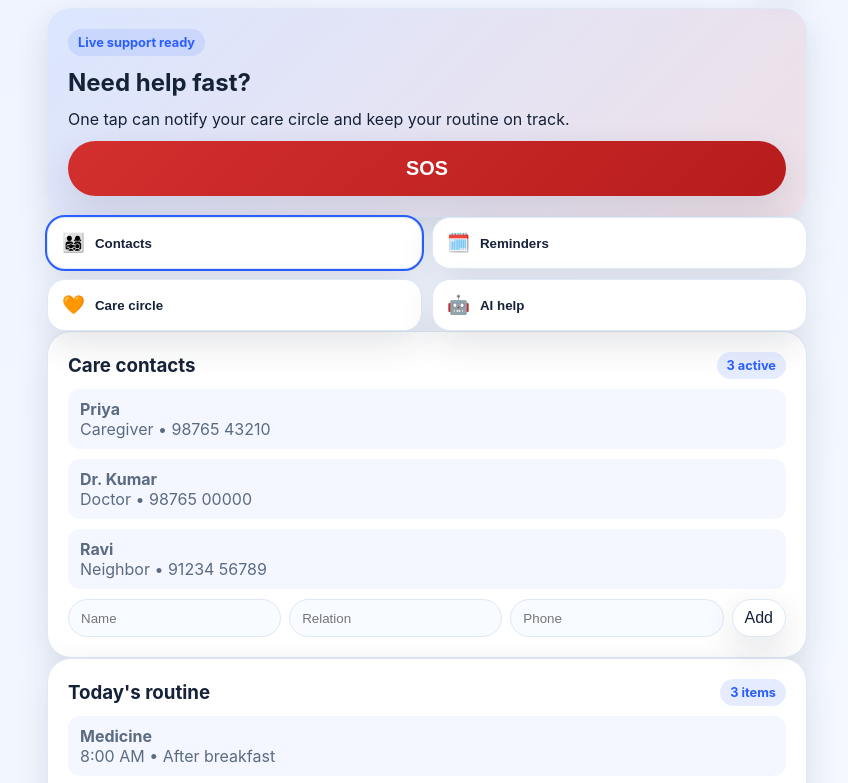
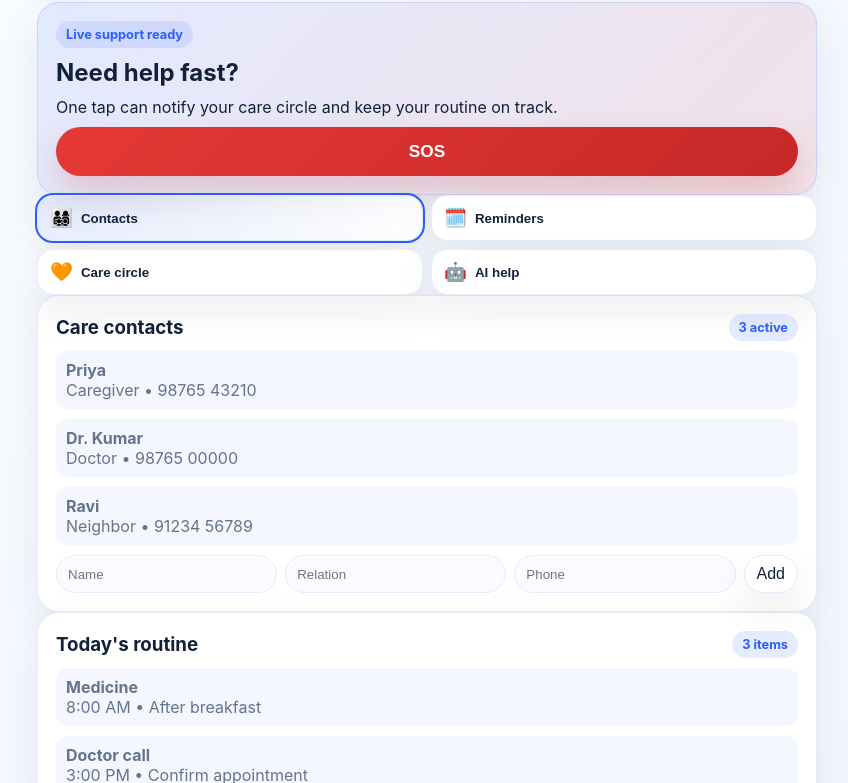
Before and after one commit to ramkumar957957-ai/sahay, a plain HTML site: page index.html in a window 1280 px wide. Shown: the part 94-877 px from the top of the page, without its empty margins (213-1061 px from the left). Drawn offline with Linux system fonts and the light colour scheme.

Commit message:
Updated UI

```diff
--- a/style.css
+++ b/style.css
@@ -1,14 +1,14 @@
 :root {
   color-scheme: light;
-  --bg: #eef4ff;
+  --bg: #f5f8ff;
   --panel: #ffffff;
-  --accent: #d32f2f;
-  --accent-dark: #b71c1c;
-  --text: #152238;
-  --muted: #5b6b82;
-  --border: #dfe8f6;
-  --shadow: 0 12px 34px rgba(21, 34, 56, 0.12);
-  --input-bg: #f8fbff;
+  --accent: #e53935;
+  --accent-dark: #c62828;
+  --text: #12213a;
+  --muted: #64748b;
+  --border: #e5ecfb;
+  --shadow: 0 16px 40px rgba(15, 23, 42, 0.08);
+  --input-bg: #f9fbff;
 }
 
 body.dark {
@@ -19,8 +19,8 @@ body.dark {
   --accent-dark: #dc2626;
   --text: #f8fafc;
   --muted: #cbd5e1;
-  --border: #1f2d3d;
-  --shadow: 0 14px 34px rgba(0, 0, 0, 0.35);
+  --border: #19263a;
+  --shadow: 0 16px 40px rgba(0, 0, 0, 0.28);
   --input-bg: #111c2e;
 }
 
@@ -29,25 +29,25 @@ body.dark {
 body {
   margin: 0;
   font-family: Inter, "Segoe UI", Arial, sans-serif;
-  background: linear-gradient(145deg, var(--bg), #f8fbff);
+  background: radial-gradient(circle at top left, #f8fbff 0%, var(--bg) 55%, #eef4ff 100%);
   color: var(--text);
   min-height: 100vh;
-  padding: 12px 14px 28px;
+  padding: 12px 14px 26px;
 }
 
 .app-shell {
-  max-width: 620px;
+  max-width: 720px;
   margin: 0 auto;
   display: flex;
   flex-direction: column;
-  gap: 14px;
+  gap: 12px;
 }
 
 .topbar {
   display: flex;
   justify-content: space-between;
   align-items: center;
-  padding: 4px 2px;
+  padding: 2px 2px 6px;
   gap: 10px;
 }
 
@@ -60,14 +60,15 @@ body {
 .brand { display: flex; align-items: center; gap: 10px; }
 
 .brand-badge {
-  width: 44px;
-  height: 44px;
+  width: 46px;
+  height: 46px;
   border-radius: 14px;
   display: grid;
   place-items: center;
   background: linear-gradient(135deg, #4f7cff, #2a5eff);
   color: white;
   font-size: 1.1rem;
+  box-shadow: 0 10px 24px rgba(42, 94, 255, 0.24);
 }
 
 .eyebrow {
@@ -94,16 +95,17 @@ h1, h2, h3, p { margin: 0; }
 .hero-card, .panel {
   background: var(--panel);
   border: 1px solid var(--border);
-  border-radius: 24px;
-  padding: 20px;
+  border-radius: 22px;
+  padding: 18px;
   box-shadow: var(--shadow);
 }
 
 .hero-card {
   display: flex;
   flex-direction: column;
-  gap: 12px;
+  gap: 10px;
   background: linear-gradient(135deg, rgba(79,124,255,0.12), rgba(211,47,47,0.11));
+  border: 1px solid rgba(42, 94, 255, 0.14);
 }
 
 .status-pill, .small-pill {
@@ -122,36 +124,45 @@ h1, h2, h3, p { margin: 0; }
   border-radius: 999px;
   background: linear-gradient(135deg, var(--accent), var(--accent-dark));
   color: white;
-  font-size: 1.24rem;
+  font-size: 1.08rem;
   font-weight: 800;
-  padding: 16px 30px;
+  padding: 14px 20px;
   cursor: pointer;
-  box-shadow: var(--shadow);
+  box-shadow: 0 14px 28px rgba(197, 53, 53, 0.2);
   width: 100%;
 }
 
 .quick-actions {
   display: grid;
-  grid-template-columns: 1fr 1fr;
-  gap: 10px;
+  grid-template-columns: repeat(2, minmax(0, 1fr));
+  gap: 8px;
 }
 
 .action-card {
   border: 1px solid var(--border);
-  border-radius: 18px;
-  padding: 14px;
+  border-radius: 16px;
+  padding: 11px 12px;
   background: var(--panel);
   color: var(--text);
   display: flex;
   align-items: center;
-  gap: 10px;
+  gap: 8px;
   box-shadow: var(--shadow);
   cursor: pointer;
   font-weight: 600;
+  min-height: 46px;
+  transition: transform 140ms ease, box-shadow 140ms ease;
+}
+
+.action-card:hover,
+.action-card:focus-visible {
+  transform: translateY(-1px);
+  box-shadow: 0 10px 24px rgba(15, 23, 42, 0.12);
 }
 
 .action-card.active {
   outline: 2px solid #2a5eff;
+  background: linear-gradient(135deg, rgba(42,94,255,0.08), rgba(255,255,255,0.95));
 }
 
 .icon { font-size: 1.15rem; }
@@ -174,7 +185,7 @@ h1, h2, h3, p { margin: 0; }
 }
 
 .list li {
-  padding: 10px 12px;
+  padding: 9px 10px;
   border-radius: 12px;
   background: rgba(79,124,255,0.06);
 }
@@ -186,10 +197,10 @@ h1, h2, h3, p { margin: 0; }
 }
 
 .inline-form input, .assistant-form input {
-  flex: 1 1 120px;
+  flex: 1 1 110px;
   border: 1px solid var(--border);
   border-radius: 999px;
-  padding: 10px 12px;
+  padding: 9px 11px;
   background: var(--input-bg);
   color: var(--text);
 }
@@ -242,12 +253,13 @@ h1, h2, h3, p { margin: 0; }
 }
 
 @media (max-width: 480px) {
-  .quick-actions { grid-template-columns: 1fr; }
+  body { padding: 10px; }
+  .quick-actions { grid-template-columns: 1fr 1fr; }
   .inline-form, .assistant-form { flex-direction: column; }
+  .hero-card, .panel { padding: 15px; }
 }
 
 @media (min-width: 640px) {
-  body { padding: 24px; }
-  .quick-actions { grid-template-columns: repeat(2, minmax(0, 1fr)); }
-  .app-shell { max-width: 760px; }
+  body { padding: 20px; }
+  .app-shell { max-width: 780px; }
 }
```
